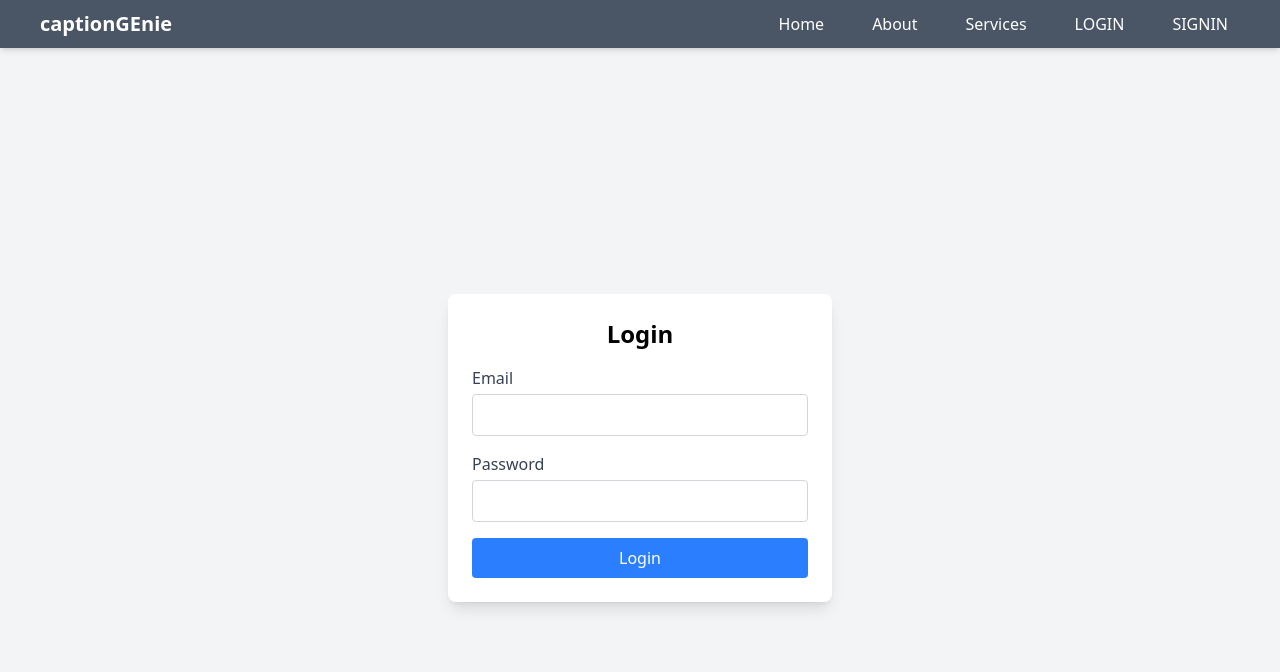
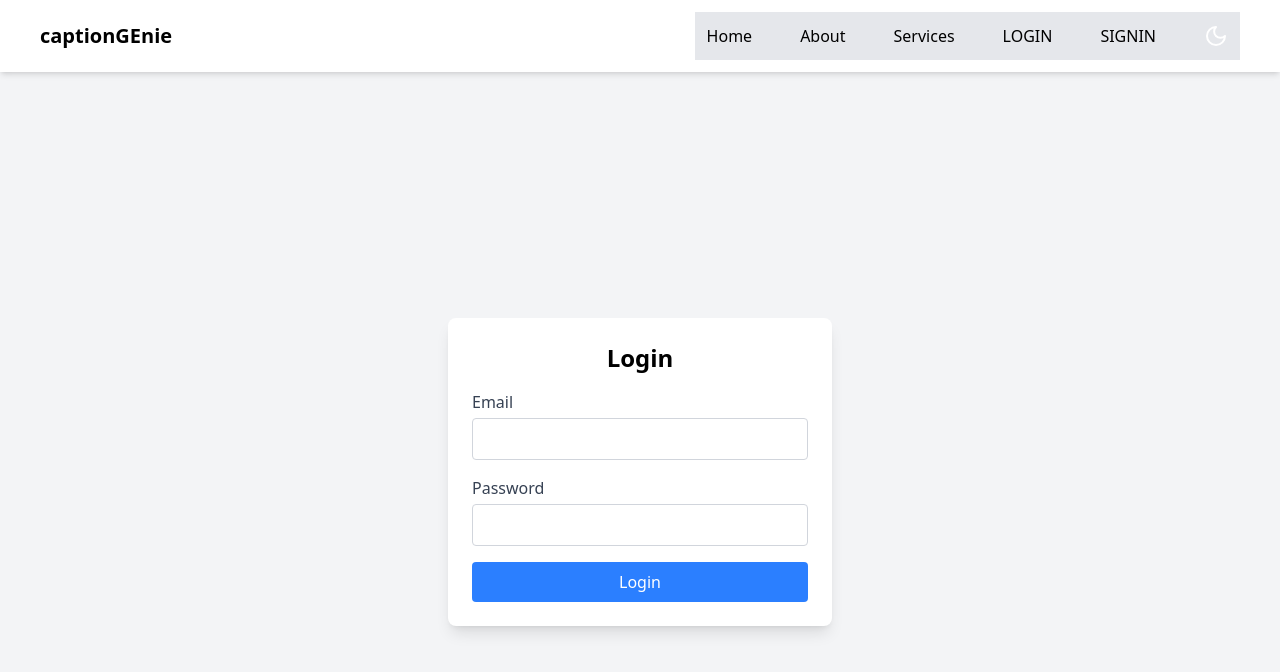
Before and after one commit to adityaPawar1999/Project-10, a React (Vite) app in the folder CaptionGenie/: page / in a window 1280 px wide. Shown: the top 672 px of the page. Built offline with nearby package versions, Linux system fonts and the light colour scheme; no server answers.

Commit message:
dark mode enable

```diff
--- a/CaptionGenie/src/App.jsx
+++ b/CaptionGenie/src/App.jsx
@@ -1,5 +1,5 @@
-import React, { useEffect } from "react";
-import { BrowserRouter , Route, Routes, Navigate } from "react-router-dom";
+import React, { useEffect, useState } from "react";
+import { BrowserRouter, Route, Routes, Navigate } from "react-router-dom";
 import { useDispatch, useSelector } from "react-redux";
 import { checkAuth } from "./redux/authSlice";
 import Login from "./pages/LoginPage/LoginPage";
@@ -8,24 +8,39 @@ import Profile from "./pages/ProfilePage/Profile";
 import Navbar from "./Components/Navbar/Navbar";
 import LoginPage from "./pages/LoginPage/LoginPage";
 
-const App = () =>{
+const App = () => {
   const dispatch = useDispatch();
   const { user } = useSelector((state) => state.auth);
+  const [darkMode, setDarkMode] = useState(() => localStorage.getItem("theme") === "dark");
 
   useEffect(() => {
     dispatch(checkAuth());
   }, [dispatch]);
-  return(
-    <>
+
+  // Apply dark mode on load and when toggled
+  useEffect(() => {
+    if (darkMode) {
+      document.documentElement.classList.add("dark");
+      localStorage.setItem("theme", "dark");
+    } else {
+      document.documentElement.classList.remove("dark");
+      localStorage.setItem("theme", "light");
+    }
+  }, [darkMode]);
+
+  return (
     <BrowserRouter>
-    <Navbar/>
-      <Routes >
+      <div className="bg-white dark:bg-black text-black dark:text-white min-h-screen">
+        <Navbar darkMode={darkMode} setDarkMode={setDarkMode} />
+        <Routes>
           <Route path="/" element={user ? <Navigate to="/profile" /> : <Login />} />
           <Route path="/signin" element={user ? <Navigate to="/profile" /> : <SigninPage />} />
           <Route path="/login" element={user ? <Navigate to="/profile" /> : <LoginPage />} />
           <Route path="/profile" element={user ? <Profile /> : <Navigate to="/" />} />
         </Routes>
+      </div>
     </BrowserRouter>
-  </>
-  )};
+  );
+};
+
 export default App;
--- a/CaptionGenie/src/Components/Navbar/Navbar.jsx
+++ b/CaptionGenie/src/Components/Navbar/Navbar.jsx
@@ -1,40 +1,80 @@
-import { useState } from "react";
-import { Menu, X } from "lucide-react";
-import { Link } from "react-router-dom";
+import { useState, useEffect } from "react";
+import { Menu, X, Sun, Moon, LogOut } from "lucide-react";
+import { Link, useNavigate } from "react-router-dom";
+import { useSelector, useDispatch } from "react-redux";
+import { logout } from "../../Redux/authSlice";
 
 const Navbar = () => {
   const [isOpen, setIsOpen] = useState(false);
+  const [darkMode, setDarkMode] = useState(() => localStorage.getItem("theme") === "dark");
+
+  const dispatch = useDispatch();
+  const navigate = useNavigate();
+  const user = useSelector((state) => state.auth.user);
+
+  useEffect(() => {
+    if (darkMode) {
+      document.documentElement.classList.add("dark");
+      localStorage.setItem("theme", "dark");
+    } else {
+      document.documentElement.classList.remove("dark");
+      localStorage.setItem("theme", "light");
+    }
+  }, [darkMode]);
+
+  const handleLogout = () => {
+    dispatch(logout());
+    navigate("/");
+  };
 
   return (
-    <nav className="bg-gray-600 px-10 shadow-md relative">
-      <div className="container mx-auto flex justify-between items-center">
-        <Link to="/" className="text-white text-xl font-bold">
+    <nav className="bg-white dark:bg-black text-black dark:text-white px-10 shadow-md relative">
+      <div className="container mx-auto flex justify-between items-center py-3">
+        <Link to="/" className="text-xl font-bold">
           captionGEnie
         </Link>
 
-        <div className="md:hidden">
-          <button onClick={() => setIsOpen(!isOpen)} className="text-white">
+        {/* Mobile Menu Button */}
+        <div className="md:hidden flex items-center">
+          <button onClick={() => setDarkMode(!darkMode)} className="text-black dark:text-white mr-4">
+            {darkMode ? <Sun size={24} /> : <Moon size={24} />}
+          </button>
+          <button onClick={() => setIsOpen(!isOpen)} className="text-black dark:text-white">
             {isOpen ? <X size={24} /> : <Menu size={24} />}
           </button>
         </div>
 
-        <ul className={`md:flex md:space-x-6 absolute md:static top-16 left-0 w-screen md:w-auto bg-yellow-600 md:bg-transparent transition-all duration-300 ease-in ${isOpen ? "block" : "hidden"}`}>
-          <li>
-            <Link to="/" className="block text-white p-3">Home</Link>
-          </li>
-          <li>
-            <Link to="/about" className="block text-white p-3">About</Link>
-          </li>
-          <li>
-            <Link to="/services" className="block text-white p-3">Services</Link>
-          </li>
-          <li>
-            <Link to="/login" className="block text-white p-3">LOGIN</Link>
-          </li>
-          <li>
-            <Link to="/signin" className="block text-white p-3">SIGNIN</Link>
-          </li>
+        {/* Navigation Links */}
+        <ul className={`md:flex md:space-x-6 absolute md:static top-16 left-0 w-screen md:w-auto bg-gray-200 dark:bg-gray-900 transition-all duration-300 ease-in ${isOpen ? "block" : "hidden"}`}>
+          <li><Link to="/" className="block p-3">Home</Link></li>
+          <li><Link to="/about" className="block p-3">About</Link></li>
+          <li><Link to="/services" className="block p-3">Services</Link></li>
+
+          {user ? (
+            <>
+              <li className="block p-3">{user.name}</li>
+              <li>
+                <button onClick={handleLogout} className="flex items-center p-3">
+                  Logout <LogOut className="ml-2" size={20} />
+                </button>
+              </li>
+              <li><Link to="/addpost" className="block p-3">ADD POST</Link></li>
+            </>
+          ) : (
+            <>
+              <li><Link to="/login" className="block p-3">LOGIN</Link></li>
+              <li><Link to="/signin" className="block p-3">SIGNIN</Link></li>
+            </>
+          )}
+          <li className="flex justify-center md:justify-start">
+            <button onClick={() => setDarkMode(!darkMode)} className="text-white p-3">
+              {darkMode ? <Sun size={24} /> : <Moon size={24} />}
+            </button>
+            </li>
         </ul>
+
+        {/* Dark Mode Toggle Button (For Desktop) */}
+
       </div>
     </nav>
   );
--- /dev/null
+++ b/CaptionGenie/src/Pages/AppPosts/AddPost.jsx
@@ -0,0 +1,105 @@
+import { useState } from "react";
+
+const AddPost = () => {
+  const [post, setPost] = useState({
+    id: "",
+    title: "",
+    category: "",
+    paragraph: "",
+    images: [],
+    video: "",
+    links: [""],
+  });
+
+  const handleChange = (e) => {
+    const { name, value } = e.target;
+    setPost({ ...post, [name]: value });
+  };
+
+  const handleImageUpload = (e) => {
+    const files = Array.from(e.target.files);
+    setPost({ ...post, images: [...post.images, ...files] });
+  };
+
+  const handleLinkChange = (index, value) => {
+    const newLinks = [...post.links];
+    newLinks[index] = value;
+    setPost({ ...post, links: newLinks });
+  };
+
+  const addNewLinkField = () => {
+    setPost({ ...post, links: [...post.links, ""] });
+  };
+
+  const handleSubmit = (e) => {
+    e.preventDefault();
+    console.log("Post Data:", post);
+  };
+
+  return (
+    <div className="flex justify-center items-center min-h-screen bg-gray-100 p-5">
+      <div className="bg-white shadow-lg rounded-lg p-6 w-full max-w-2xl">
+        <h2 className="text-2xl font-bold text-center text-gray-700 mb-4">Add New Post</h2>
+
+        <form onSubmit={handleSubmit} className="space-y-4">
+          <div>
+            <label className="block text-gray-700">Post ID</label>
+            <input type="text" name="id" value={post.id} onChange={handleChange}
+              className="w-full p-2 border rounded" placeholder="Enter ID" required />
+          </div>
+
+          <div>
+            <label className="block text-gray-700">Title</label>
+            <input type="text" name="title" value={post.title} onChange={handleChange}
+              className="w-full p-2 border rounded" placeholder="Enter Title" required />
+          </div>
+
+          <div>
+            <label className="block text-gray-700">Category</label>
+            <select name="category" value={post.category} onChange={handleChange}
+              className="w-full p-2 border rounded">
+              <option value="">Select Category</option>
+              <option value="Tech">Tech</option>
+              <option value="Lifestyle">Lifestyle</option>
+              <option value="Business">Business</option>
+            </select>
+          </div>
+
+          <div>
+            <label className="block text-gray-700">Paragraph</label>
+            <textarea name="paragraph" value={post.paragraph} onChange={handleChange}
+              className="w-full p-2 border rounded" placeholder="Write something..." required></textarea>
+          </div>
+
+          <div>
+            <label className="block text-gray-700">Upload Images (Multiple)</label>
+            <input type="file" multiple onChange={handleImageUpload} accept="image/*"
+              className="w-full p-2 border rounded" />
+          </div>
+
+          <div>
+            <label className="block text-gray-700">Video URL</label>
+            <input type="text" name="video" value={post.video} onChange={handleChange}
+              className="w-full p-2 border rounded" placeholder="Enter Video URL" />
+          </div>
+
+          <div>
+            <label className="block text-gray-700">Links</label>
+            {post.links.map((link, index) => (
+              <input key={index} type="text" value={link} onChange={(e) => handleLinkChange(index, e.target.value)}
+                className="w-full p-2 border rounded mt-1" placeholder="Enter Link" />
+            ))}
+            <button type="button" onClick={addNewLinkField}
+              className="mt-2 text-blue-600 underline">+ Add Another Link</button>
+          </div>
+
+          <button type="submit" className="w-full bg-blue-500 text-white p-2 rounded hover:bg-blue-600">
+            Submit Post
+          </button>
+        </form>
+      </div>
+    </div>
+  );
+};
+
+export default AddPost;
```
Also changed, not shown: 1 other file (tests, documents, lock files or other folders). Lines whose indentation alone changed are shown as unchanged.
